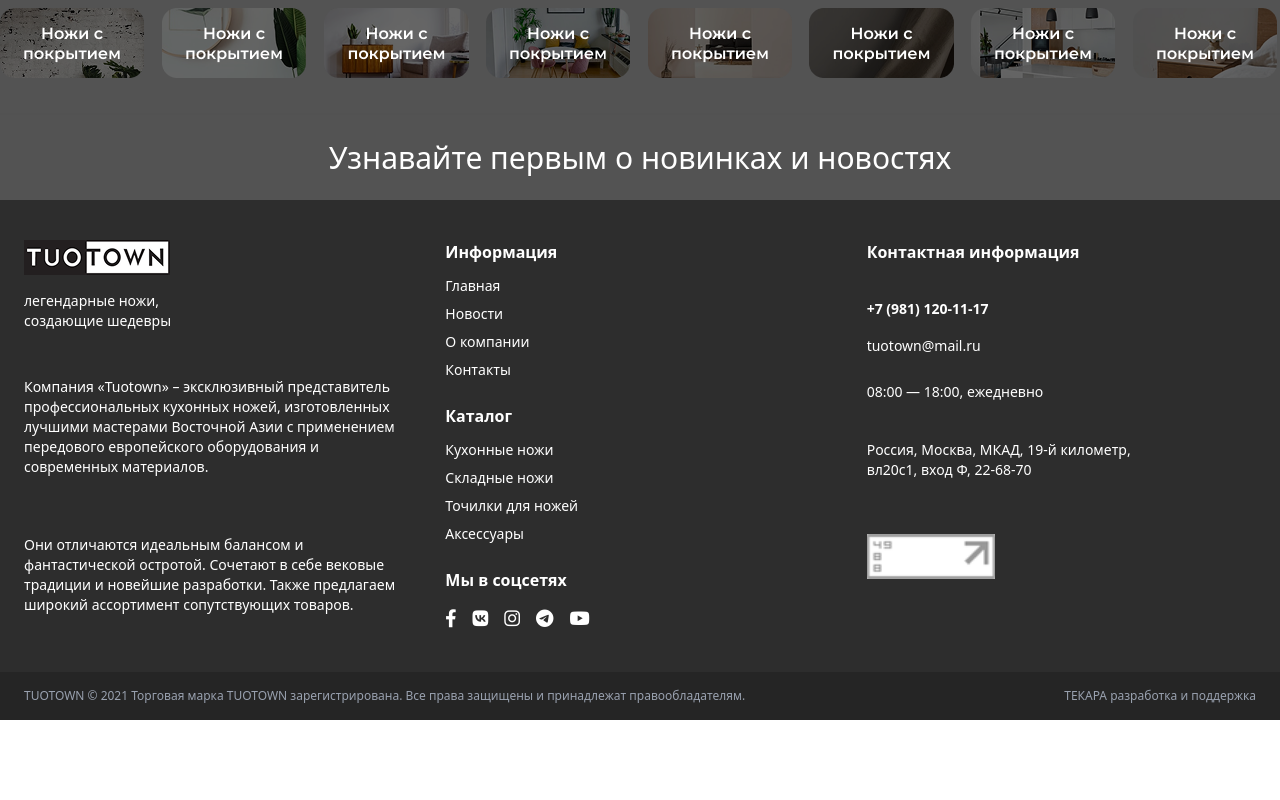
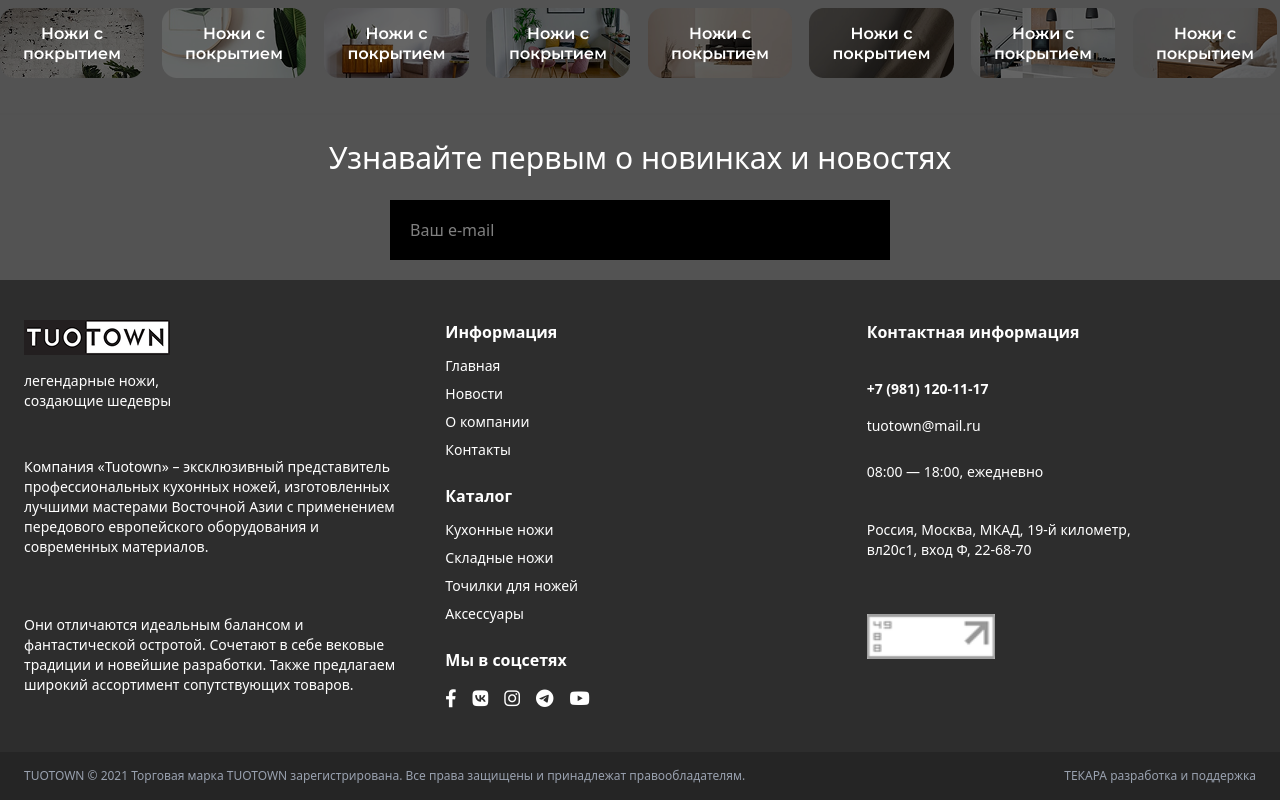
Before and after one commit to QodirjonovaSarvinoz/TouTown, a plain HTML site: page page/catalog1.html in a window 1280 px wide. Shown: the part 1485-2285 px from the top of the page. Before the commit the page ends 2205 px from the top, so only its background shows below. Drawn offline with nearby package versions, Linux system fonts and the light colour scheme.

Commit message:
iojfiejhjhcjhejh

```diff
--- a/page/catalog1.html
+++ b/page/catalog1.html
@@ -126,6 +126,10 @@
             <section class="bg-[#535353]">
                 <div>
                     <h1 class="text-center text-white text-[30px] pb-[20px]">Узнавайте первым о новинках и новостях</h1>
+                    <div class="text-center pb-[20px]">
+                        <input class="bg-[black] text-white w-[500px] h-[60px] pl-[20px] border-[nane]" placeholder="Ваш e-mail    "
+                            type="text">
+                    </div>
                 </div>
             </section>
             </div>
```
Also changed, not shown: page/catalog.html (+4 -0 lines).
